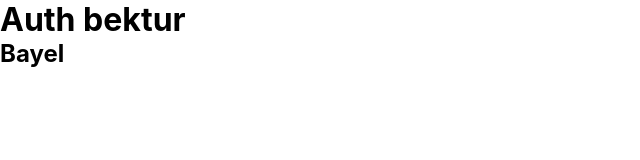
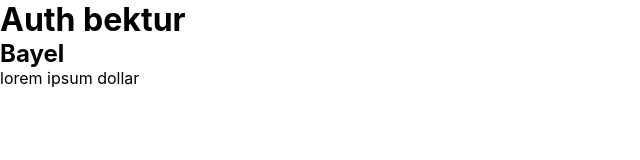
Before and after one commit to altynovbayel/final-project, a React (Create React App) app: page /auth in a window 1280 px wide. Shown: the top 160 px of the page, without its empty margins (0-640 px from the left). Built offline with nearby package versions, Linux system fonts and the light colour scheme.

Commit message:
bayel: check

```diff
--- a/src/pages/Auth/index.jsx
+++ b/src/pages/Auth/index.jsx
@@ -5,6 +5,7 @@ function Auth() {
     <div>
       <h1>Auth bektur</h1>
       <h2>Bayel</h2>
+      lorem ipsum dollar
     </div>
   );
 }
```
